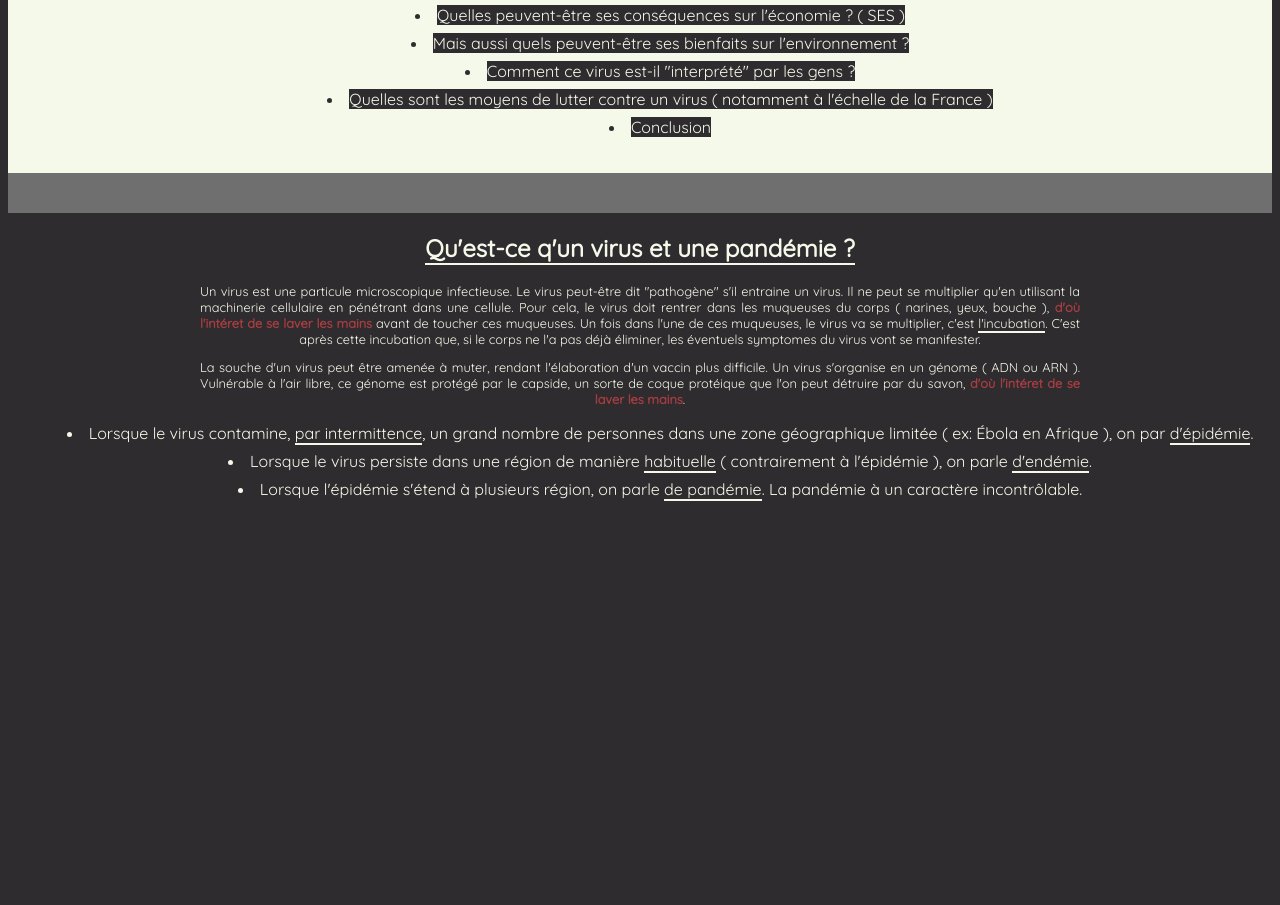
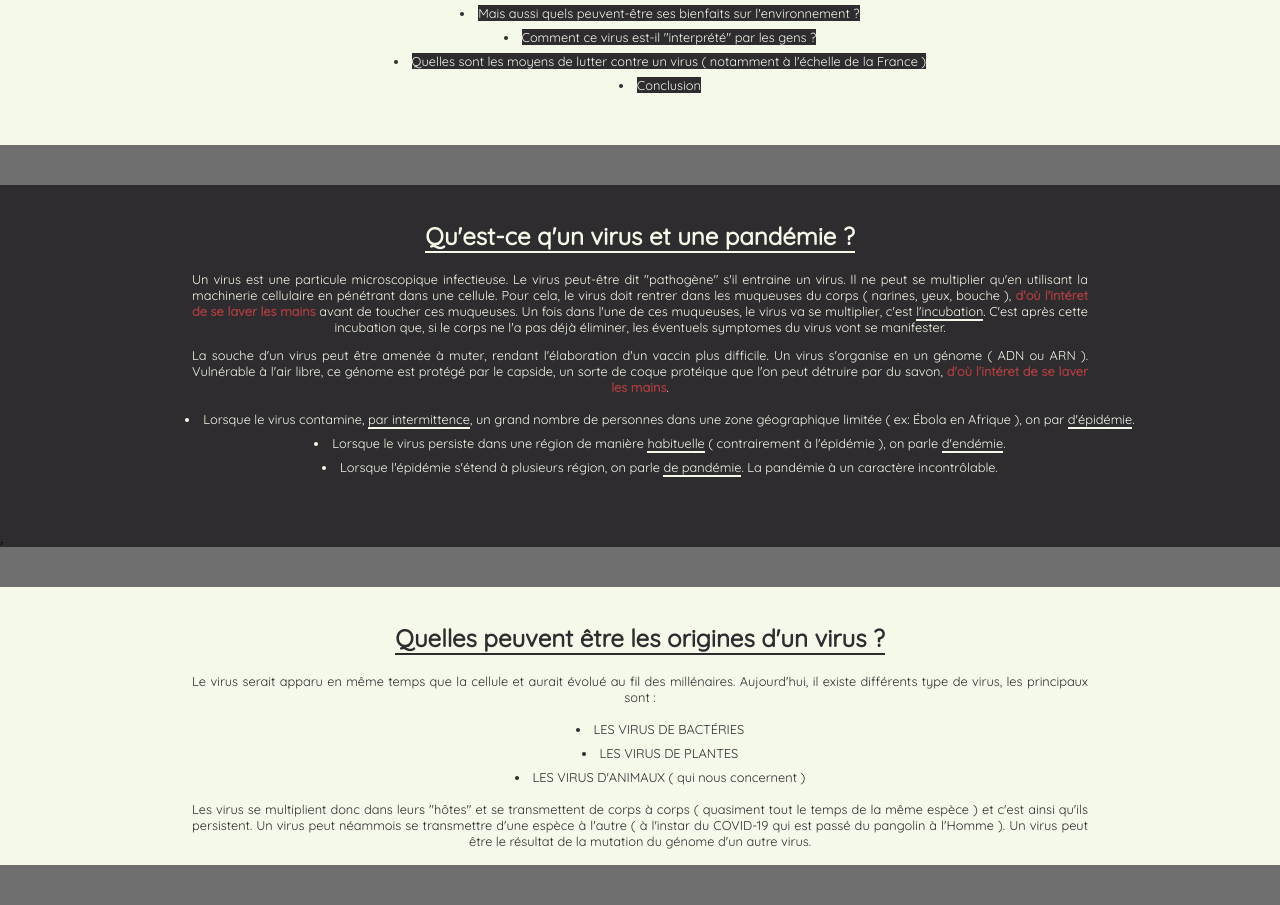
Before and after one commit to EthanLYCEE/ethanlycee.github.io, a plain HTML site: page EPIDEMIE/index.html in a window 1280 px wide. Shown: the part 441-1346 px from the top of the page. Before the commit the page ends 984 px from the top, so only its background shows below. Drawn offline with Linux system fonts and the light colour scheme.

Commit message:
ORIGINES

```diff
--- a/EPIDEMIE/css/style.css
+++ b/EPIDEMIE/css/style.css
@@ -10,6 +10,7 @@ body{
   background-color: #2E2C2F;
   color: #F5F9E9
   width: 100vw;
+  margin: 0;
 }
 
 header{
@@ -39,27 +40,36 @@ u{
   border-bottom: 2px solid var(--textColor);
 }
 
-
+h2{
+  text-align: center;
+}
 
 .center{
   text-align: center;
 }
 
-#intro{
+.white{
   background-color: #F5F9E9;
-  padding-top: 20vh;
-  z-index: -1000000;
-  margin-bottom: 0;
   --textColor: #2E2C2F;
   --colOpp: #F5F9E9;
   color: var(--textColor);
+  padding-top: 2vh;
+  padding-bottom: 2vh;
 }
 
-#def{
+.black{
   background-color: #2E2C2F;
   --textColor:  #F5F9E9;
   --colOpp: #2E2C2F;
   color: var(--textColor);
+  padding-top: 2vh;
+  padding-bottom: 2vh;
+}
+
+#intro{
+  padding-top: 20vh;
+  z-index: -1000000;
+  margin-bottom: 0;
 }
 
 a{
@@ -76,6 +86,7 @@ a:hover{
 li{
   margin-bottom: 1vh;
   list-style: inside;
+  font-size: 1vw;
   text-align: center;
 }
 
--- a/EPIDEMIE/index.html
+++ b/EPIDEMIE/index.html
@@ -11,8 +11,8 @@
     <h4 class="center">Par Alexis LUCAS & Ethan BEAUVAIS--GUIBERT</h4>
     <hr>
   </header>
-  <div id="intro">
-    <h2 class="center"><u class="toAnim">INTRODUCTION</u></h2>
+  <div id="intro" class="white">
+    <h2 class="toAnim"><u class="toAnim">INTRODUCTION</u></h2>
     <p class="toAnim">Depuis Décembre 2019, une maladie infectieuse connue sous le nom de Coronavirus ou Covid-19 se propage dans le monde entier. Il s’agit  d’une pandémie exceptionnelle puisque qu'elle a un impact jamais vu depuis plus de 100 ans. Pour empêcher sa propagation exponentielle, expliquée dans la <a href="#math">partie mathématiques</a>, la plupart des gouvernements mondiaux ont imposé un confinement général sur lequel les avis diverges. En outre, de nombreuses personnes ne savent toujours pas réellement ce que sont les pandémies et les impacts qu'elles peuvent avoir sur notre société. Ces différents aspects seront donc abordés sur cette page web : </p>
     <ul class="">
       <li><a href="#def">Qu'est-ce q'un virus et une pandémie</a></li>
@@ -30,8 +30,8 @@
   <div id="transition">
 
   </div>
-  <div id="def">
-    <h2 class="center"><u class="toAnim">Qu'est-ce q'un virus et une pandémie ?</u></h2>
+  <div id="def" class="black">
+    <h2 class="toAnim"><u class="toAnim">Qu'est-ce q'un virus et une pandémie ?</u></h2>
     <p class="toAnim">
       Un virus est une particule microscopique infectieuse. Le virus peut-être dit "pathogène" s'il entraine un virus. Il ne peut se multiplier qu'en utilisant la machinerie cellulaire en pénétrant dans une cellule. Pour cela, le virus doit rentrer dans les muqueuses du corps ( narines, yeux, bouche ), <strong>d'où l'intéret de se laver les mains</strong> avant de toucher ces muqueuses. Un fois dans l'une de ces muqueuses, le virus va se multiplier, c'est <u class="toAnim">l'incubation</u>. C'est après cette incubation que, si le corps ne l'a pas déjà éliminer, les éventuels symptomes du virus vont se manifester.
     </p>
@@ -44,6 +44,26 @@
       <li>Lorsque l'épidémie s'étend à plusieurs région, on parle <u class="toAnim">de pandémie</u>. La pandémie à un caractère incontrôlable.</li>
     </ul>
     <br>
+  </div>,
+  <div id="transition">
+
+  </div>
+  <div id="origines" class="white">
+    <h2 class="toAnim"><u class="toAnim">Quelles peuvent être les origines d'un virus ?</u></h2>
+    <p class="toAnim">
+      Le virus serait apparu en même temps que la cellule et aurait évolué au fil des millénaires. Aujourd'hui, il existe différents type de virus, les principaux sont :
+    </p>
+    <ul>
+      <li>LES VIRUS DE BACTÉRIES</li>
+      <li>LES VIRUS DE PLANTES</li>
+      <li>LES VIRUS D'ANIMAUX ( qui nous concernent )</li>
+    </ul>
+    <p class="toAnim">
+      Les virus se multiplient donc dans leurs "hôtes" et se transmettent de corps à corps ( quasiment tout le temps de la même espèce ) et c'est ainsi qu'ils persistent. Un virus peut néammois se transmettre d'une espèce à l'autre ( à l'instar du COVID-19 qui est passé du pangolin à l'Homme ). Un virus peut être le résultat de la mutation du génome d'un autre virus.
+    </p>
+  </div>
+  <div id="transition">
+
   </div>
   <script src="js/main.js"></script>
 
--- a/EPIDEMIE/js/main.js
+++ b/EPIDEMIE/js/main.js
@@ -17,6 +17,9 @@ function loop() {
   elementsToShow.forEach(function (element) {
     if (isElementInViewport(element)) {
       if (element.classList.length < 2 && element.tagName == "P"){
+        element.classList.add(choose(animPClass));
+      }
+      else if (element.classList.length < 2 && element.tagName == "H2"){
         element.classList.add(choose(animPClass));
       }
       else if (element.classList.length < 2 && element.tagName == "U"){
```
Also changed, not shown: 1 other file.
